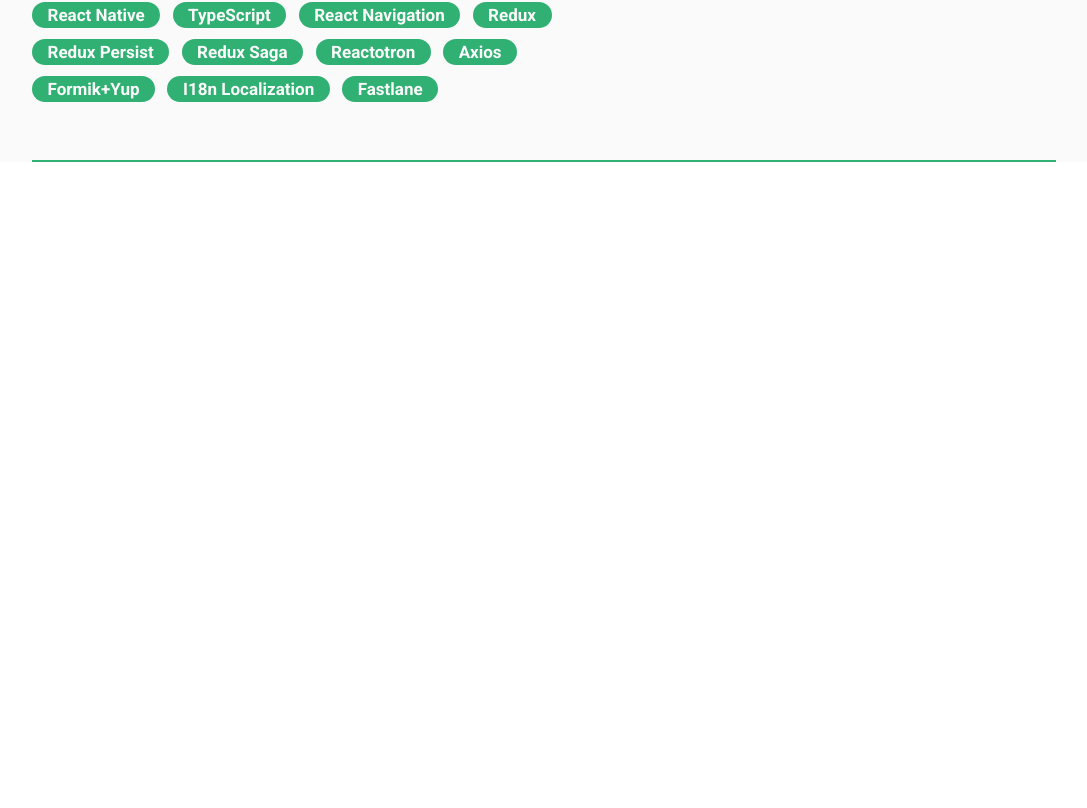
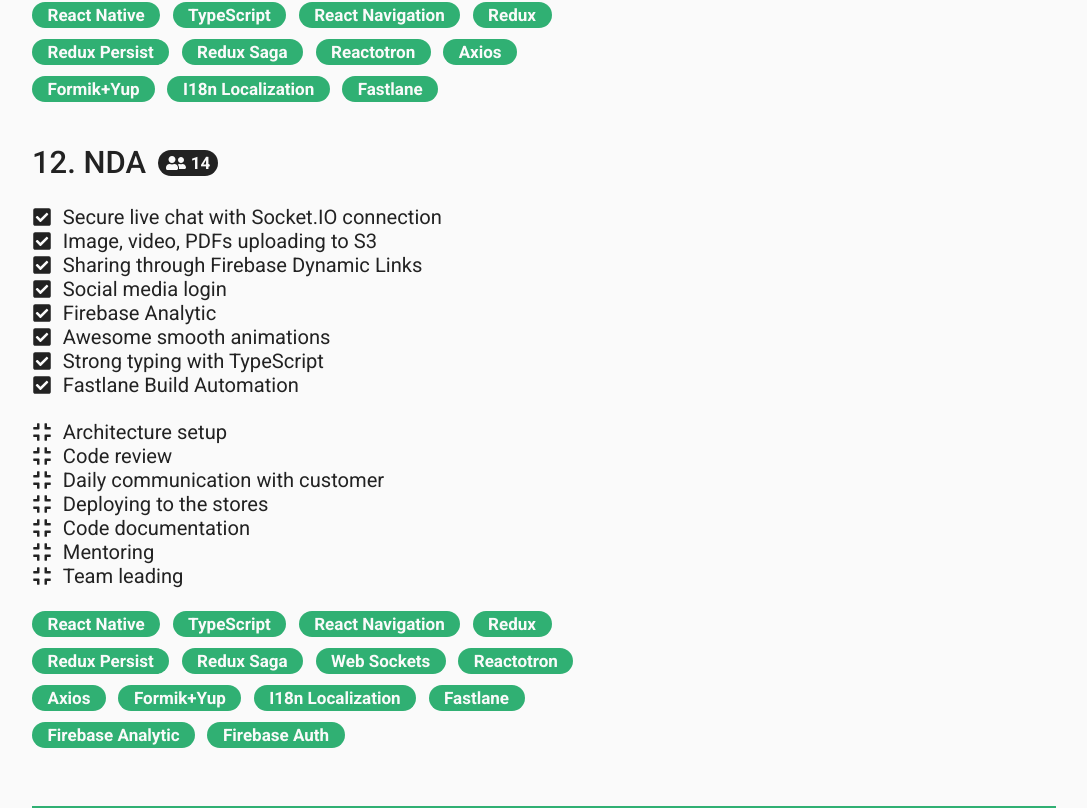
Before and after one commit to Reykjavik151/cv, a React (Create React App) app: page / in a window 1280 px wide. Shown: the part 5771-6579 px from the top of the page, without its empty margins (96-1183 px from the left). Before the commit the page ends 5933 px from the top, so only its background shows below. Built offline with nearby package versions, Linux system fonts and the light colour scheme.

Commit message:
chore: CV update

```diff
--- a/src/components/ProjectsSection/projects-section.data.ts
+++ b/src/components/ProjectsSection/projects-section.data.ts
@@ -351,4 +351,44 @@
       ProgrammingTechologyName.Fastlane,
     ],
   },
+  {
+    // Citizen Remote
+    name: "NDA",
+    teamAmount: "14",
+    mainFeatures: [
+      "Secure live chat with Socket.IO connection",
+      "Image, video, PDFs uploading to S3",
+      "Sharing through Firebase Dynamic Links",
+      "Social media login",
+      "Firebase Analytic",
+      "Awesome smooth animations",
+      "Strong typing with TypeScript",
+      "Fastlane Build Automation",
+    ],
+    responsibilities: [
+      ProjectResponsibility.Architecture,
+      ProjectResponsibility.CodeReview,
+      ProjectResponsibility.CustomerCommunication,
+      ProjectResponsibility.Deploy,
+      ProjectResponsibility.Documentation,
+      ProjectResponsibility.Mentoring,
+      ProjectResponsibility.TeamLeading,
+    ],
+    technologies: [
+      ProgrammingTechologyName.ReactNative,
+      ProgrammingTechologyName.TypeScript,
+      ProgrammingTechologyName.ReactNavigation,
+      ProgrammingTechologyName.Redux,
+      ProgrammingTechologyName.ReduxPersist,
+      ProgrammingTechologyName.ReduxSaga,
+      ProgrammingTechologyName.WebSockets,
+      ProgrammingTechologyName.Reactotron,
+      ProgrammingTechologyName.Axios,
+      ProgrammingTechologyName.FormikYup,
+      ProgrammingTechologyName.I18n,
+      ProgrammingTechologyName.Fastlane,
+      ProgrammingTechologyName.FirebaseAnalytic,
+      ProgrammingTechologyName.FirebaseAuth,
+    ],
+  },
 ];
```
